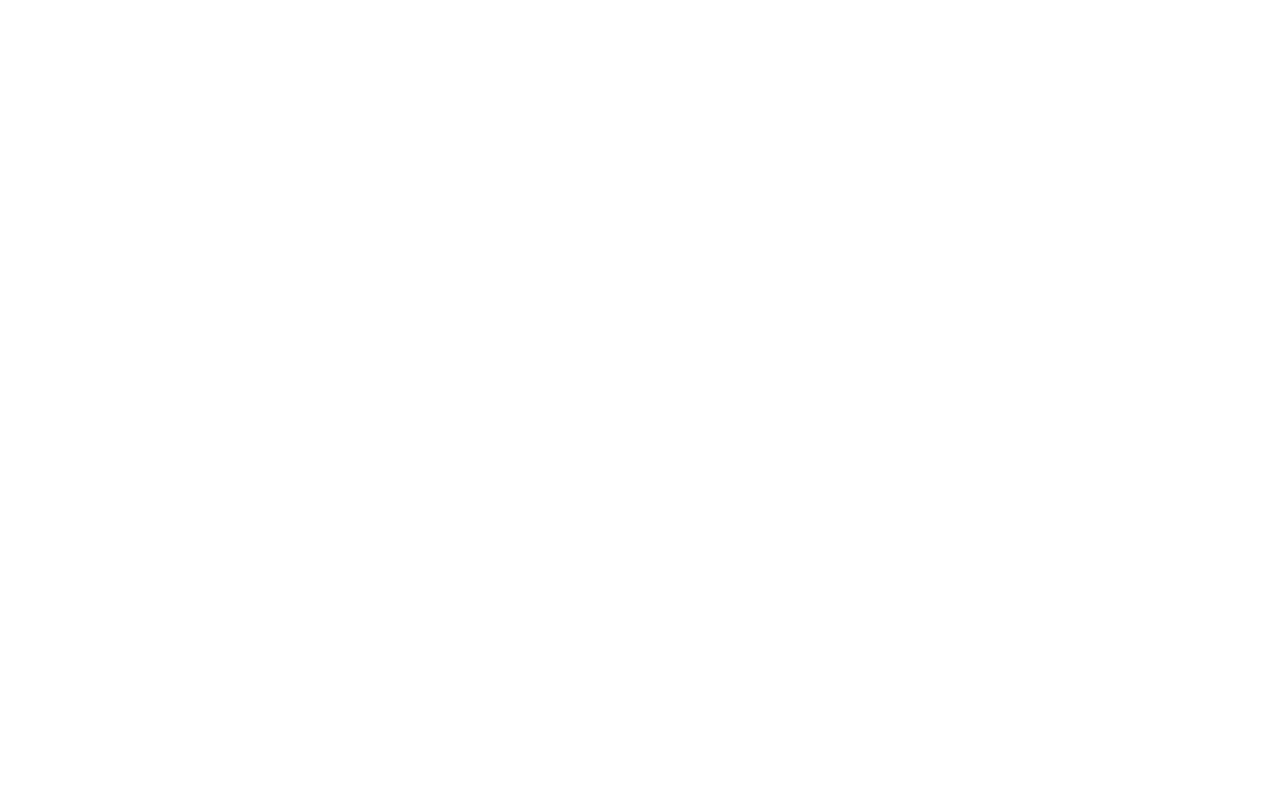
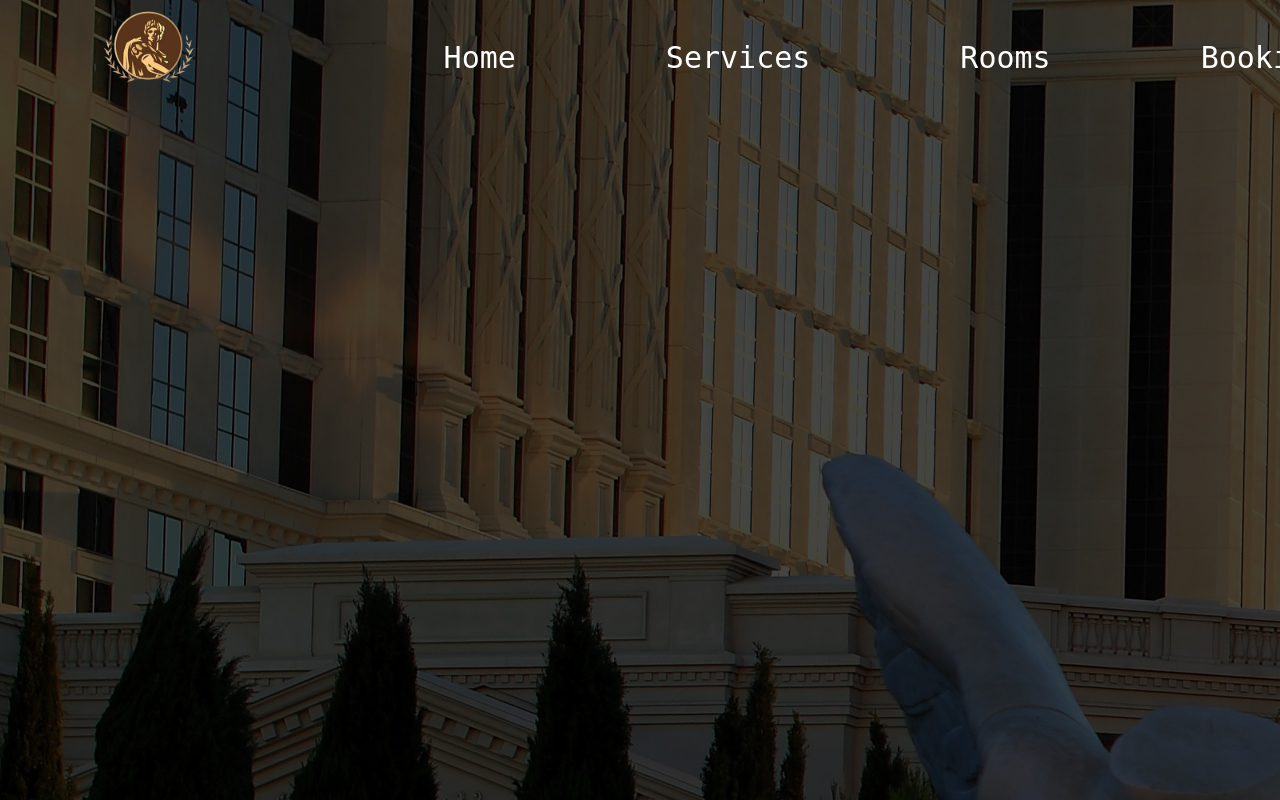
Before and after one commit to rigongr/Caesar-Palace, a PHP site: page / in a window 1280 px wide. Before the commit the page is empty. Run offline with PHP 8.4, Linux system fonts and the light colour scheme; some libraries are stand-ins or nearby versions.

Commit message:
Navbar is done

```diff
--- a/css/style.css
+++ b/css/style.css
@@ -1,6 +1,42 @@
 body {
     margin: 0;
     padding: 0;
-    user-select: none;
-    background-color: white;
 }
+.mainsection {
+    margin: 0;
+    padding: 0;
+    width: 100%;
+    height: 100vh;
+    background-image: url('../images/background/mainbackground.jpg');
+}
+#navbar {
+    width: 100%;
+    position: fixed;
+}
+.navbar-logo {
+    width: 12%;
+    float: left;
+    padding-left: 100px;
+}
+.navbar-links {
+    color: white;
+    font-size: 15px;
+    font-family: monospace;
+}
+.navbar-links > ol {
+    display: flex;
+
+}
+ul {
+    text-decoration: none;
+    padding-top: 25px;
+    padding-left: 150px;
+    font-size: 30px;
+}
+a {
+    text-decoration: none;
+    color: white;
+}
+a:hover {
+    color: yellow;
+}
--- a/index.html
+++ b/index.html
@@ -9,9 +9,22 @@
     <title>Caesar Palace - Hotel and more</title>
 </head>
 <body>
-
-
-
+    <section class="mainsection">
+        <div id="navbar">
+            <div class="navbar-logo">
+                <img src="images/icons/main-icon.png" width="100px" height="100px">
+            </div>
+            <div class="navbar-links">
+                <ol>
+                    <a href="#"><ul>Home</ul></a>
+                    <a href="#"><ul>Services</ul></a>
+                    <a href="#"><ul>Rooms</ul></a>
+                    <a href="#"><ul>Booking</ul></a>
+                    <a href="#"><ul>Login</ul></a>
+                </ol>
+            </div>
+        </div>
+    </section>
 
     <script src="javascript/main.js"></script>
 </body>
```
Also changed, not shown: images/background/mainbackground.jpg (added).
